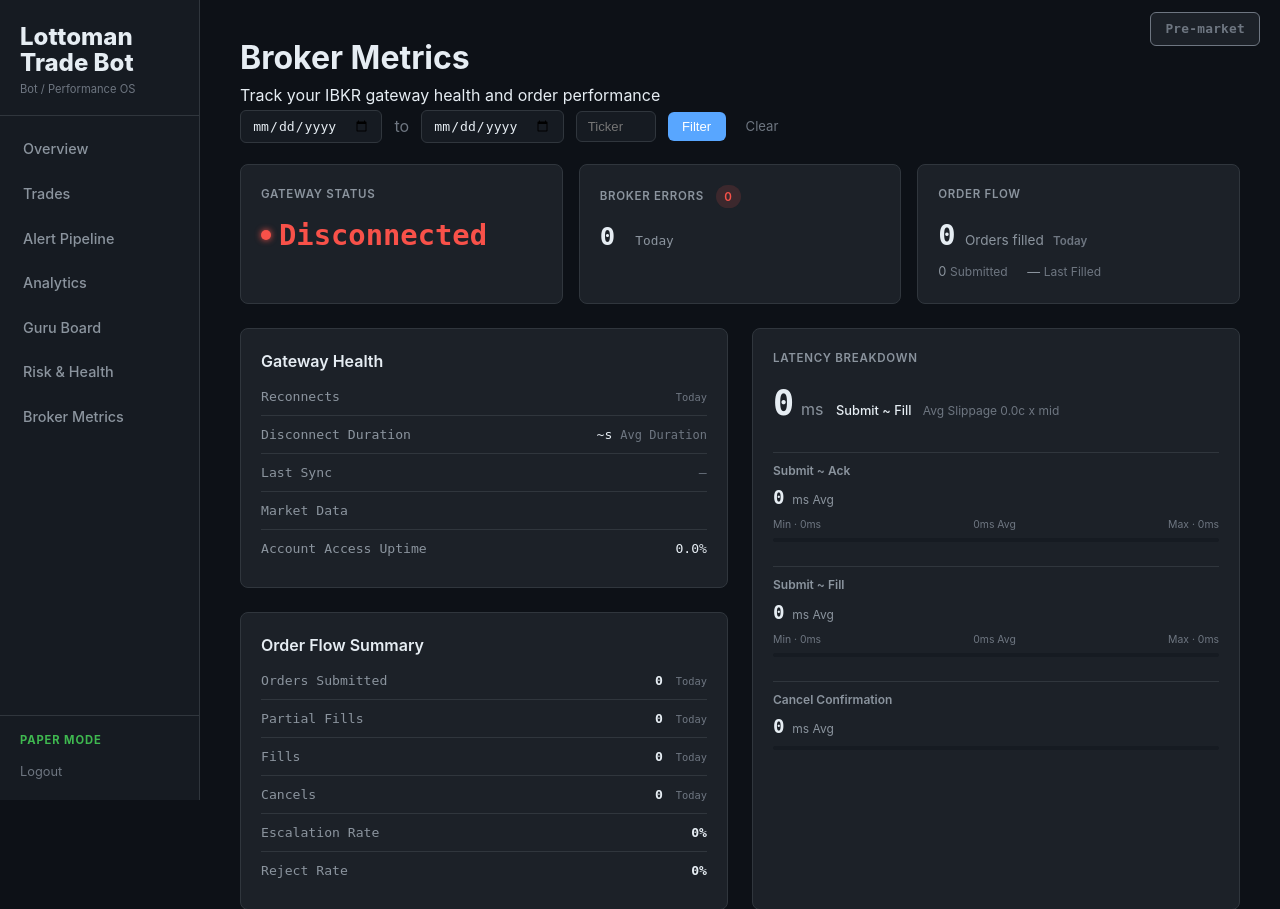
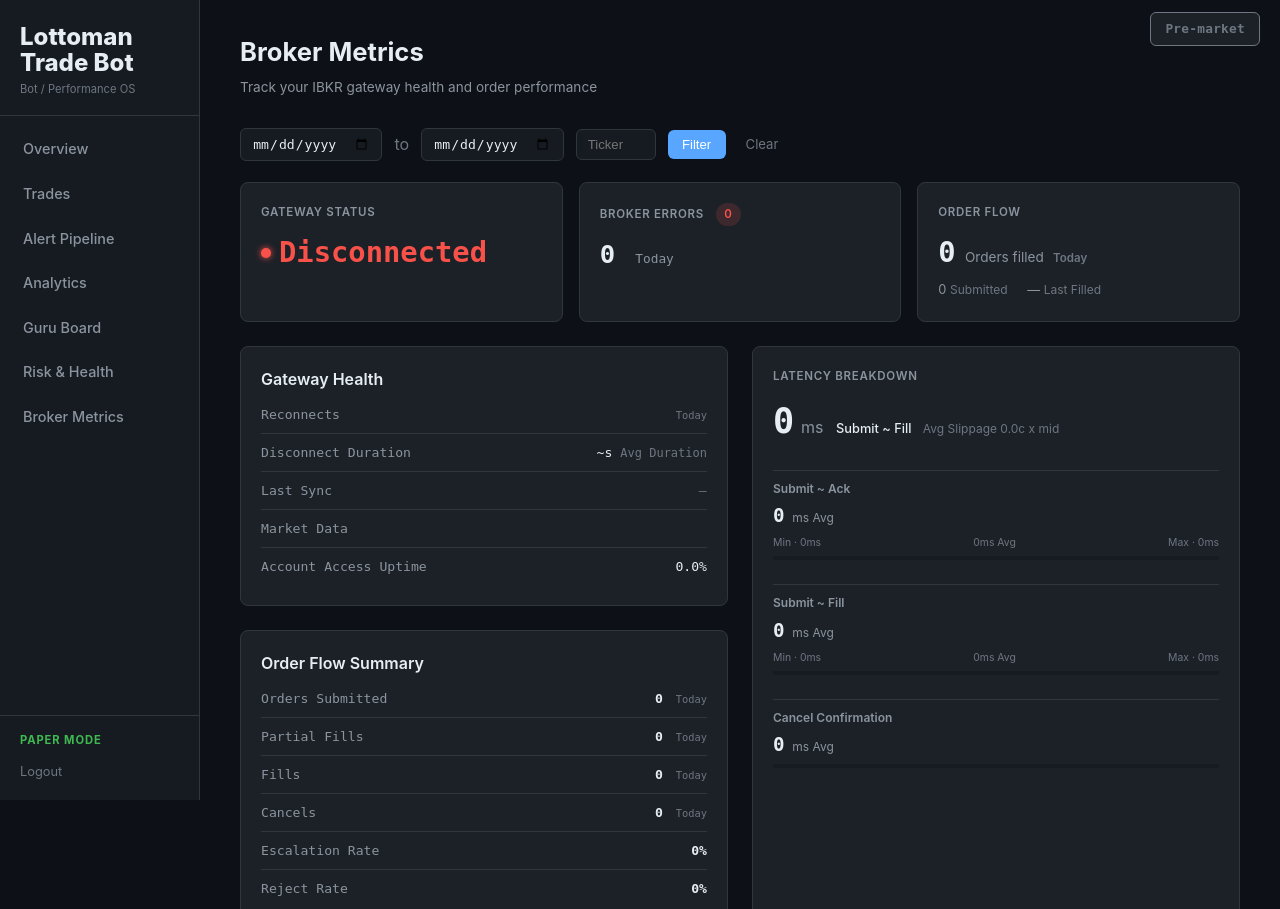
Before and after one commit to srinivas-thammanaboina/trading_journal, a FastAPI app: template app/templates/broker_metrics.html in a window 1280 px wide. Shown: the top 909 px of the page. Run offline with FastAPI, Linux system fonts and the light colour scheme; the template is opened without the code that fills it, so the values that code supplies are empty.

Commit message:
Fix broker metrics: page header styling + gateway status timezone parsing
- Use page-header/page-title/page-subtitle classes matching trades page
- Fix gateway health: parse ISO timestamps with fromisoformat() instead of
  broken string replacement that stripped timezone offsets incorrectly

Co-Authored-By: Claude Opus 4.6 (1M context) <noreply@anthropic.com>

```diff
--- a/app/templates/broker_metrics.html
+++ b/app/templates/broker_metrics.html
@@ -1,8 +1,10 @@
 {% extends "base.html" %}
 {% block title %}Broker Metrics{% endblock %}
 {% block content %}
-<h1>Broker Metrics</h1>
-<p class="subtitle">Track your IBKR gateway health and order performance</p>
+<div class="page-header">
+    <h1 class="page-title">Broker Metrics</h1>
+    <p class="page-subtitle">Track your IBKR gateway health and order performance</p>
+</div>
 
 <!-- Filters -->
 <div class="filters">
```
Also changed, not shown: app/api/broker_metrics.py (+5 -4 lines).
